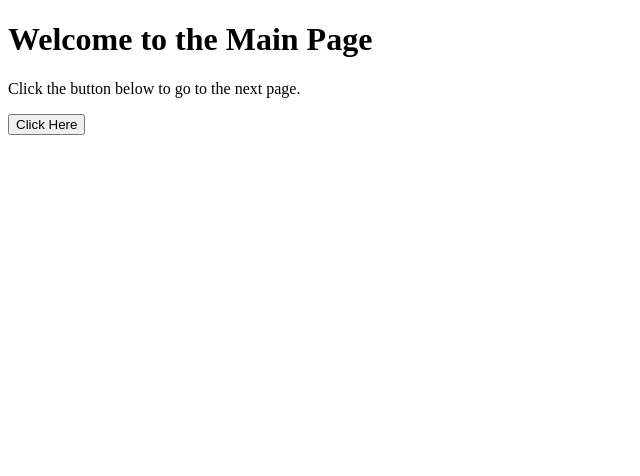
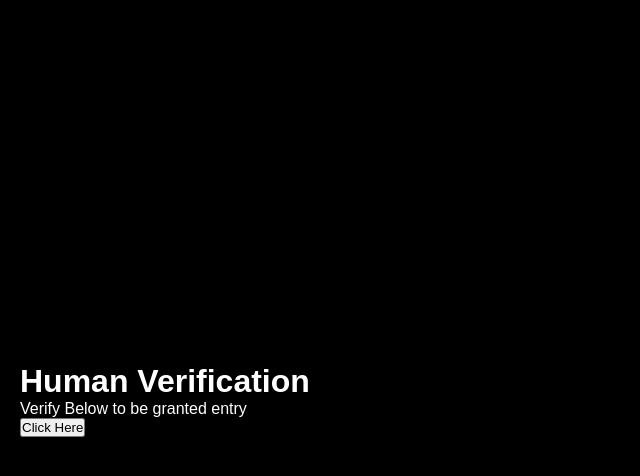
Before and after one commit to arthtestt1/testbot2, a plain HTML site: page index.html in a window 1280 px wide. Shown: the whole page, without its empty margins (0-640 px from the left). Drawn offline with Linux system fonts and the light colour scheme.

Commit message:
Update index.html

```diff
--- a/index.html
+++ b/index.html
@@ -1,16 +1,19 @@
 <!DOCTYPE html>
 <html lang="en">
 <head>
-    <meta charset="UTF-8" />
-    <meta name="viewport" content="width=device-width, initial-scale=1.0" />
-    <meta http-equiv="X-UA-Compatible" content="ie=edge" />
-    <link rel="stylesheet" type="text/css" href="style.css" />
+  <meta charset="UTF-8">
+  <meta name="viewport" content="width=device-width, initial-scale=1.0">
   <title>Main Page</title>
+  <link rel="stylesheet" href="style1.css">
 </head>
 <body>
-    <h1>Welcome to the Main Page</h1>
-    <p>Click the button below to go to the next page.</p>
-    <button onclick="redirectToPage()">Click Here</button>
+  <div class="container">
+    <div class="main-section">
+      <h1>Human Verification</h1>
+      <p>Verify Below to be granted entry</p>
+      <button class="redirect-button" onclick="redirectToPage()">Click Here</button>
+    </div>
+  </div>
 
   <script>
     function redirectToPage() {
```
Lines whose indentation alone changed are shown as unchanged.
